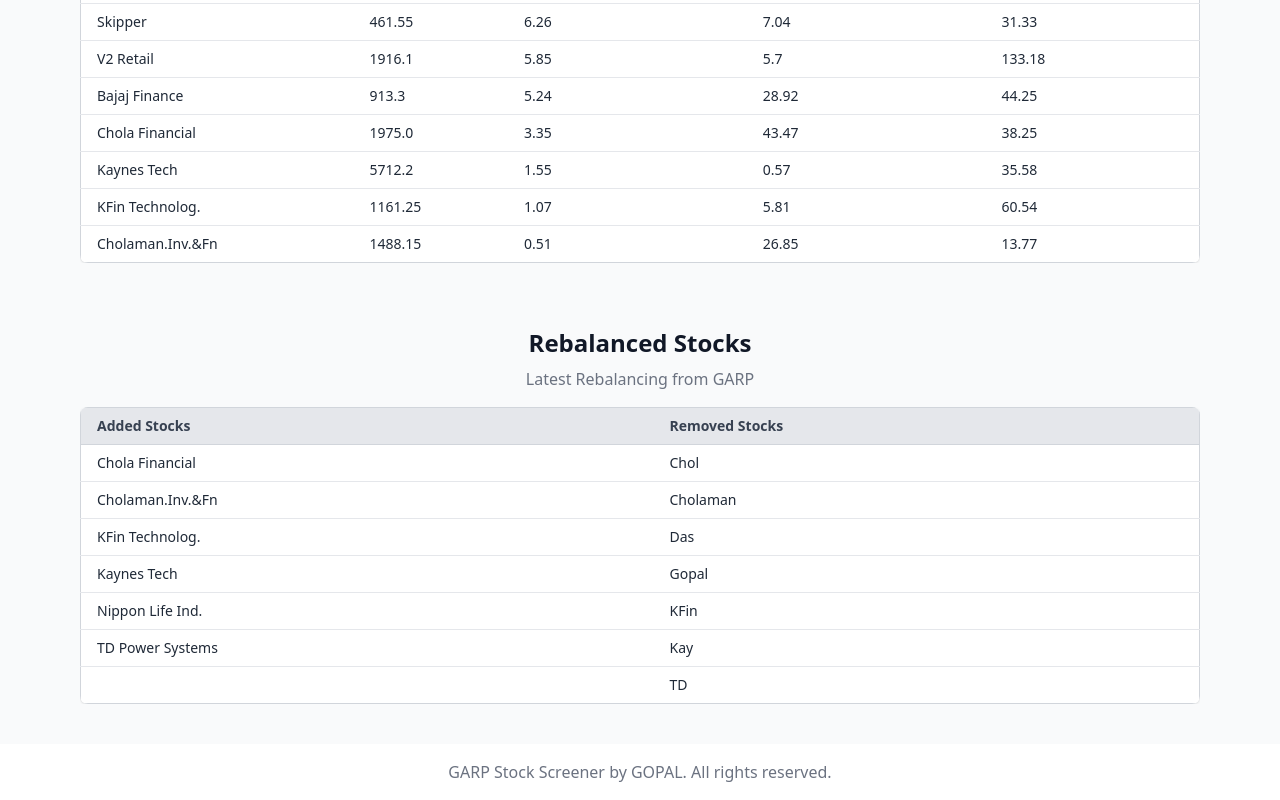
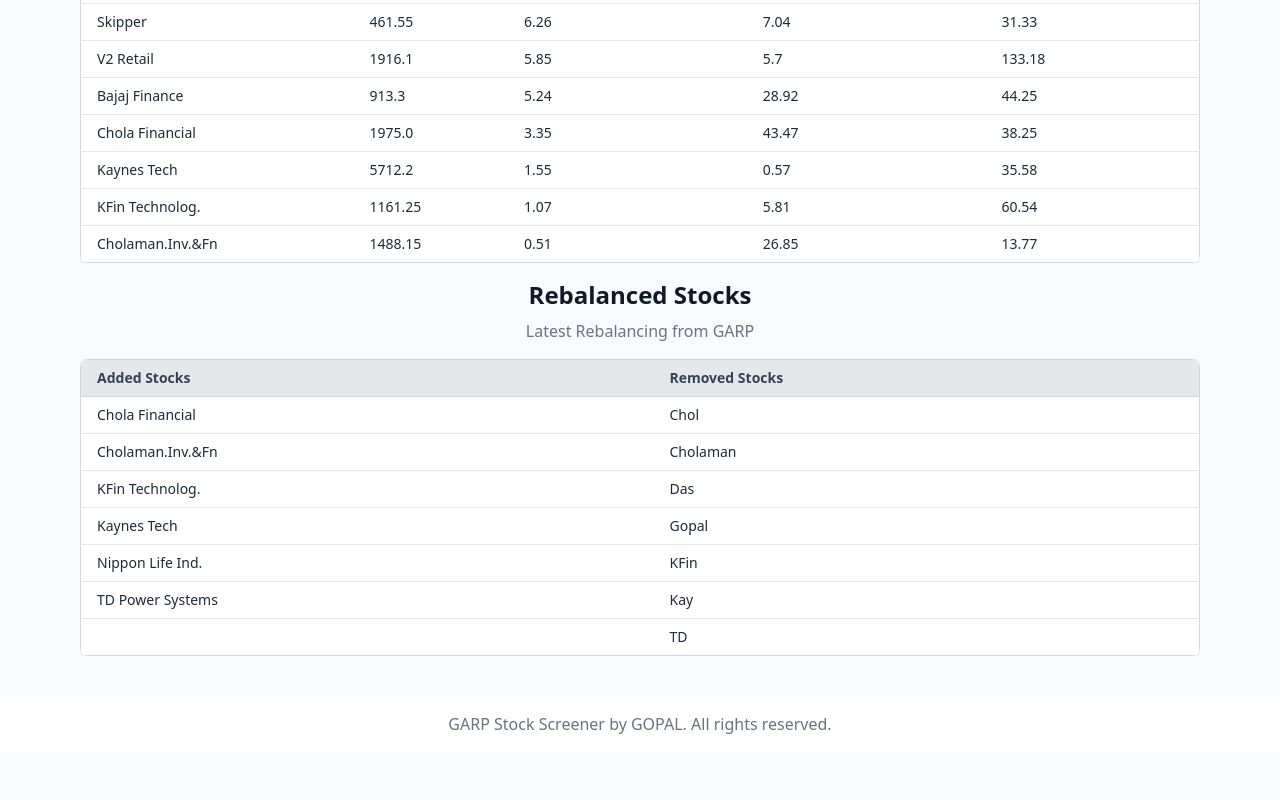
Before and after one commit to misterdas/garp, a plain HTML site: page index.html in a window 1280 px wide. Shown: the part 1099-1899 px from the top of the page. After the commit the page ends 1851 px from the top, so only its background shows below. Drawn offline with nearby package versions, Linux system fonts and the light colour scheme.

Commit message:
Rebalance table padding reduced

```diff
--- a/index.html
+++ b/index.html
@@ -41,7 +41,7 @@
     </div>
 
     <!-- Rebalanced Stocks Table -->
-    <div class="mt-16">
+    <div class="mt-4">
       <h2 class="text-2xl font-semibold text-center mb-2">Rebalanced Stocks</h2>
       <p class="text-center text-gray-500 dark:text-gray-400 mb-4">Latest Rebalancing from GARP</p>
       <div id="loading-rebalance" class="text-center text-lg text-gray-600 dark:text-gray-300">Loading Rebalanced Stocks...</div>
```
